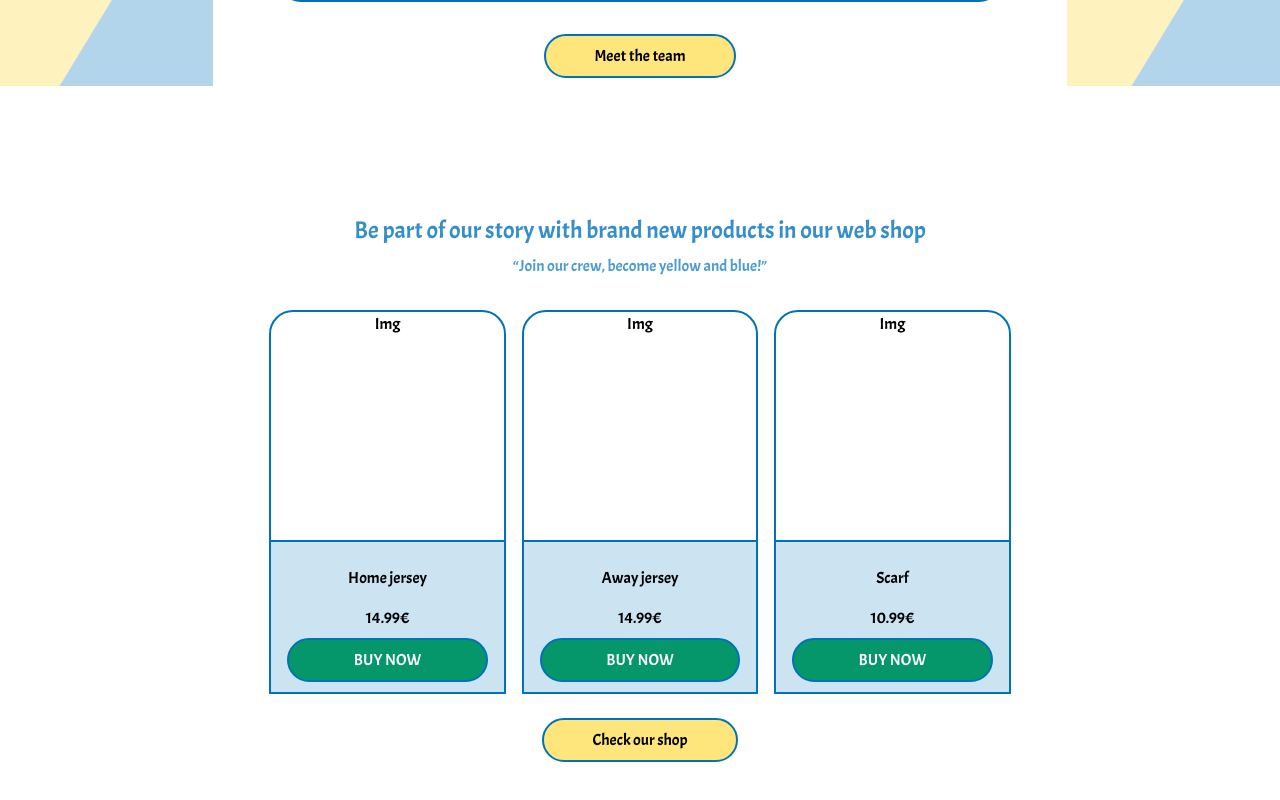
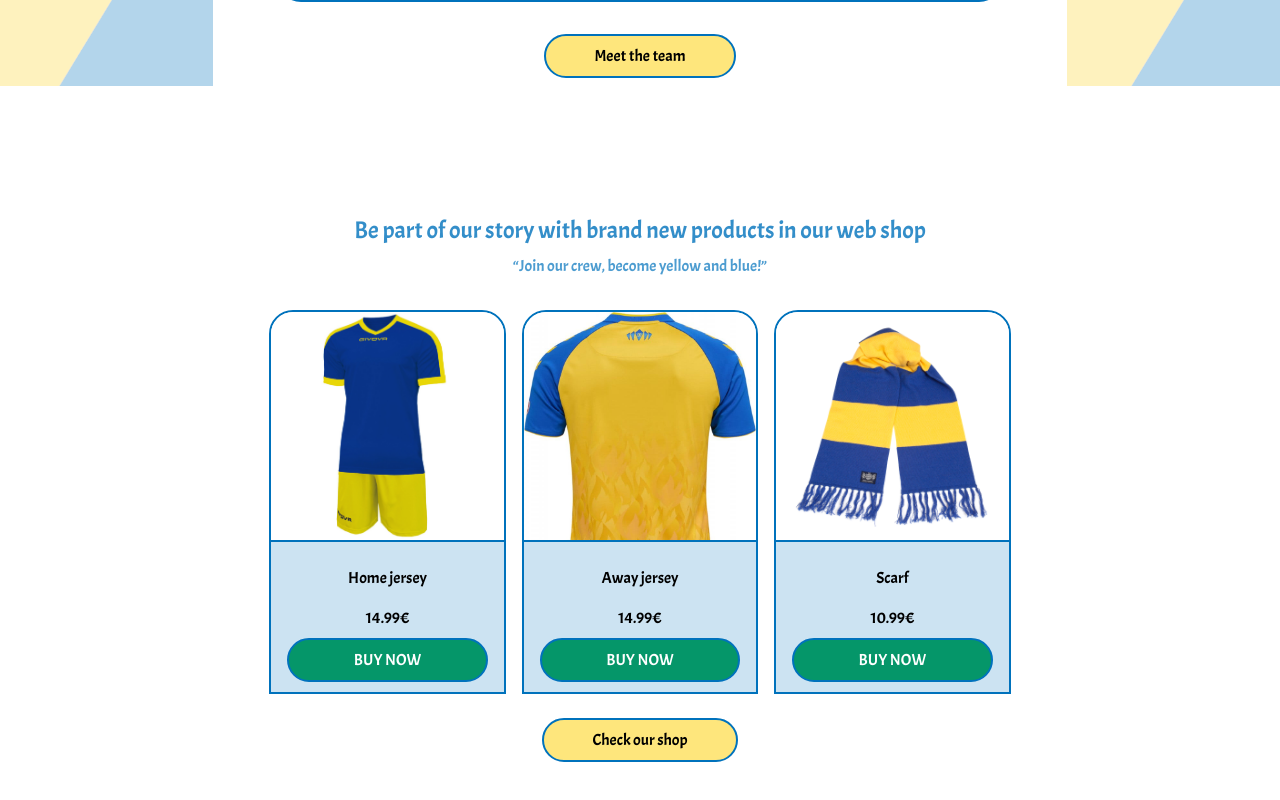
Before and after one commit to lklein2505/HCI-Web-Application, a Next.js app: page /home in a window 1280 px wide. Shown: the part 921-1721 px from the top of the page. Built offline with nearby package versions, Linux system fonts and the light colour scheme.

Commit message:
Adding images to shop section

```diff
--- a/pages/home.js
+++ b/pages/home.js
@@ -4,6 +4,9 @@ import Image from 'next/image';
 
 import Header from '../modules/header/header.js';
 import TeamImage from '../assets/teamImage.png';
+import BlueJersey from '../assets/blueJersey.jpg';
+import YellowJersey from '../assets/yellowJersey.jpg';
+import Scarf from '../assets/scarf1.jpg';
 
 const Hello = () => {
     return (
@@ -27,24 +30,39 @@ const Hello = () => {
                         <h1 className="text-2xl text-vagon-blue text-opacity-80">Be part of our story with brand new products in our web shop</h1>
                         <h3 className="p-2 text-vagon-blue text-opacity-70"><q>Join our crew, become yellow and blue!</q></h3>
                         <div className="mt-6 grid grid-cols-3 gap-4">
-                            <div className="h-96 border-2 border-vagon-blue rounded-t-3xl">
-                                <div className="h-3/5">Img</div>
+                            <div className="h-96 border-2 border-vagon-blue rounded-t-3xl overflow-hidden">
+                                <div className="h-3/5 relative overflow-hidden">
+                                    <Image
+                                        src={BlueJersey}
+                                        alt="Blue Jersey"
+                                    />
+                                </div>
                                 <div className="h-2/5 grid rows-3 p-4 border-t-2 border-t-vagon-blue bg-vagon-blue bg-opacity-20">
                                     <p className="text-center p-2">Home jersey</p>
                                     <p className="text-center p-2">14.99€</p>
                                     <button className="p-2 border-2 border-vagon-blue rounded-3xl bg-emerald-600 text-white">BUY NOW</button>
                                 </div>
                             </div>
-                            <div className="h-96 border-2 border-vagon-blue rounded-t-3xl">
-                                <div className="h-3/5">Img</div>
+                            <div className="h-96 border-2 border-vagon-blue rounded-t-3xl overflow-hidden">
+                                <div className="h-3/5 relative overflow-hidden">
+                                    <Image
+                                        src={YellowJersey}
+                                        alt="Yellow Jersey"
+                                    />
+                                </div>
                                 <div className="h-2/5 grid rows-3 p-4 border-t-2 border-t-vagon-blue bg-vagon-blue bg-opacity-20">
                                     <p className="text-center p-2">Away jersey</p>
                                     <p className="text-center p-2">14.99€</p>
                                     <button className="p-2 border-2 border-vagon-blue rounded-3xl bg-emerald-600 text-white">BUY NOW</button>
                                 </div>
                             </div>
-                            <div className="h-96 border-2 border-vagon-blue rounded-t-3xl">
-                                <div className="h-3/5">Img</div>
+                            <div className="h-96 border-2 border-vagon-blue rounded-t-3xl overflow-hidden">
+                                <div className="h-3/5 relative overflow-hidden">
+                                    <Image
+                                        src={Scarf}
+                                        alt="Scarf"
+                                    />
+                                </div>
                                 <div className="h-2/5 grid rows-3 p-4 border-t-2 border-t-vagon-blue bg-vagon-blue bg-opacity-20">
                                     <p className="text-center p-2">Scarf</p>
                                     <p className="text-center p-2">10.99€</p>
```
